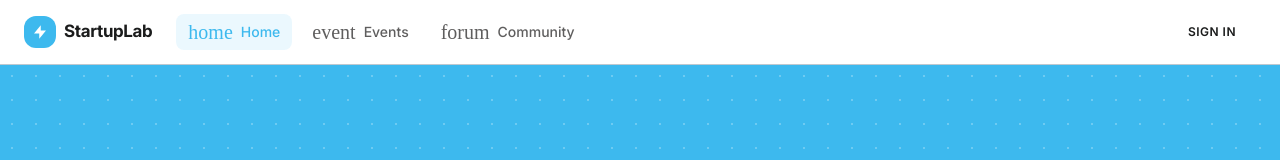
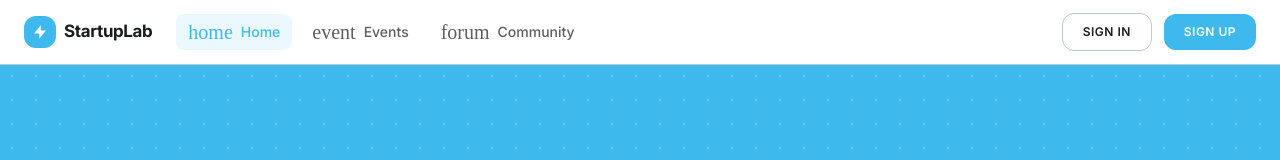
Before and after one commit to Nott001/claude-workshop, a Next.js app: page / in a window 1280 px wide. Shown: the top 160 px of the page. Built offline with nearby package versions, Linux system fonts and the light colour scheme; no server answers; the database is empty; a web font is replaced by a local one.

Commit message:
feat(navbar): update TopNavbar to include SIGN UP button alongside SIGN IN

```diff
--- a/src/modules/shell/components/top-navbar.tsx
+++ b/src/modules/shell/components/top-navbar.tsx
@@ -46,14 +46,20 @@ export function TopNavbar() {
           {isSignedIn && user ? (
             <ProfileMenu user={user} signOut={signOut} />
           ) : (
-            // Signing up is the hero's "Join Now" now, so the bar carries sign-in
-            // alone — in the slot sign-up used to hold.
-            <Link
-              href="/sign-in"
-              className="rounded-lg px-5 py-2.5 text-xs font-semibold tracking-[0.04em] transition hover:text-brand"
-            >
-              SIGN IN
-            </Link>
+            <>
+              <Link
+                href="/sign-in"
+                className="rounded-lg border border-border px-5 py-2.5 text-xs font-semibold tracking-[0.04em] transition hover:border-brand hover:text-brand"
+              >
+                SIGN IN
+              </Link>
+              <Link
+                href="/sign-up"
+                className="rounded-lg bg-brand px-5 py-2.5 text-xs font-semibold tracking-[0.04em] text-white transition hover:bg-brand/90"
+              >
+                SIGN UP
+              </Link>
+            </>
           )}
         </div>
       </div>
```
Also changed, not shown: 1 other file (tests, documents, lock files or other folders).
